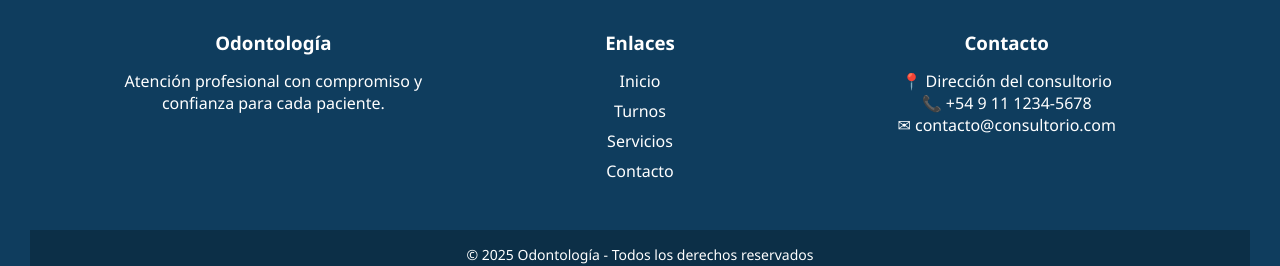
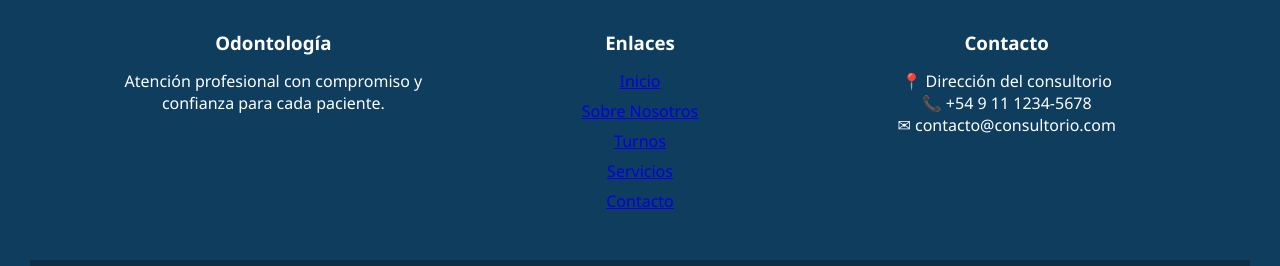
Before and after one commit to JustoBellingi/consultorio-react, a React (Vite) app: page /turnos in a window 1280 px wide. Shown: the part 922-1188 px from the top of the page. Built offline with nearby package versions, Linux system fonts and the light colour scheme; no server answers.

Commit message:
conflictos resueltos

```diff
--- a/src/components/ChatBot.tsx
+++ b/src/components/ChatBot.tsx
@@ -28,7 +28,7 @@ function ChatBot() {
         "Los horarios disponibles se actualizan en tiempo real en la sección de turnos.";
     } else if (option === "Contacto") {
       botResponse.text =
-        "Puede comunicarse al 221-123-4567.";
+        "Puede comunicarse al 221 511 -7589.";
     }
 
     setMessages([...messages, userMessage, botResponse]);
--- a/src/components/Footer.css
+++ b/src/components/Footer.css
@@ -43,3 +43,9 @@ padding:15px;
 background:#0c2f47;
 font-size:14px;
 }
+
+link{
+    cursor: pointer;
+    text-decoration: none;
+    color: white;
+}
--- a/src/components/Footer.tsx
+++ b/src/components/Footer.tsx
@@ -1,4 +1,5 @@
 import React from "react";
+import { Link } from "react-router-dom";
 import "./Footer.css";
 function Footer() {
   return (
@@ -14,13 +15,14 @@ function Footer() {
           </p>
         </div>
 
-        <div className="footer-col">
+         <div className="footer-col">
           <h3>Enlaces</h3>
           <ul>
-            <li>Inicio</li>
-            <li>Turnos</li>
-            <li>Servicios</li>
-            <li>Contacto</li>
+            <li><Link to="/">Inicio</Link></li>
+            <li><Link to="/sobre">Sobre Nosotros</Link></li>
+            <li><Link to="/turnos">Turnos</Link></li>
+            <li><Link to="/servicios">Servicios</Link></li>
+            <li><Link to="/contacto">Contacto</Link></li>
           </ul>
         </div>
 
```
Also changed, not shown: server.js (+30 -0 lines), src/assets/imagenIA.jpg (added).
